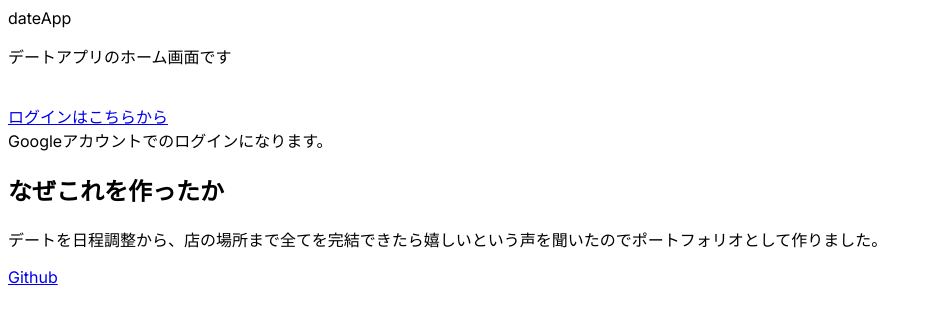
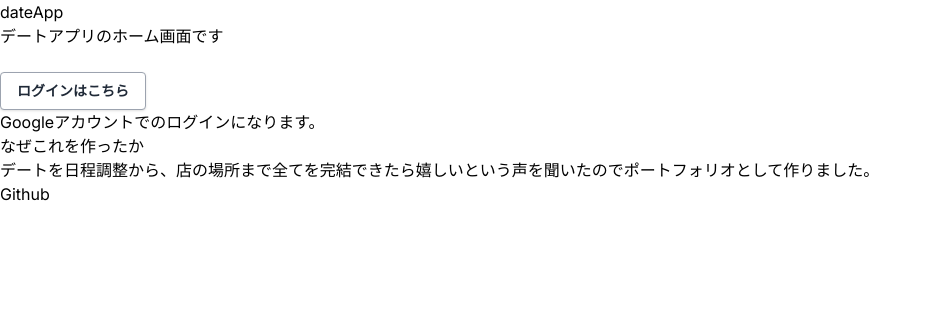
Before and after one commit to yanayana314159/dateApp, a Next.js app: page / in a window 1280 px wide. Shown: the top 324 px of the page, without its empty margins (0-940 px from the left). Built offline with nearby package versions, Linux system fonts and the light colour scheme.

Commit message:
カレンダーページの完成

```diff
--- a/app/components/authButtonClient.tsx
+++ b/app/components/authButtonClient.tsx
@@ -27,11 +27,21 @@ const AuthButtonClient = ({ session }: { session: Session | null }) => {
 
   return session ? (
     <>
-      <button onClick={handleSignOut}>Googleログアウト</button>
+      <button
+        className="bg-transparent hover:bg-blue-500 text-blue-700 font-semibold hover:text-white py-2 px-4 border border-blue-500 hover:border-transparent rounded"
+        onClick={handleSignOut}
+      >
+        Googleログアウト
+      </button>
     </>
   ) : (
     <>
-      <button onClick={handleSignIn}>Googleログイン</button>
+      <button
+        className="bg-transparent hover:bg-blue-500 text-blue-700 font-semibold hover:text-white py-2 px-4 border border-blue-500 hover:border-transparent rounded"
+        onClick={handleSignIn}
+      >
+        Googleログイン
+      </button>
     </>
   );
 };
--- /dev/null
+++ b/app/components/fullCalendar.tsx
@@ -0,0 +1,21 @@
+"use client";
+import FullCalendar from "@fullcalendar/react";
+import dayGridPlugin from "@fullcalendar/daygrid";
+
+type ItemProps = {
+  event: any;
+};
+
+const FullCalendarPage = ({ event }: ItemProps) => {
+  return (
+    <>
+      <FullCalendar
+        plugins={[dayGridPlugin]}
+        initialView="dayGridMonth"
+        events={event}
+      />
+    </>
+  );
+};
+
+export default FullCalendarPage;
--- a/app/components/getCalendarForm.tsx
+++ b/app/components/getCalendarForm.tsx
@@ -3,6 +3,7 @@ import { redirect, useRouter } from "next/navigation";
 import { createServerComponentClient } from "@supabase/auth-helpers-nextjs";
 import { cookies } from "next/headers";
 import { Database } from "../../lib/database.types";
+import FullCalendarPage from "./fullCalendar";
 
 export default async function GoogleCalenderform() {
   const supabase = createServerComponentClient<Database>({ cookies });
@@ -29,6 +30,7 @@ export default async function GoogleCalenderform() {
       }
     )
   ).json();
+
   const eventsData = events?.items?.map(
     (event: { summary: String; start: any; end: any }) => {
       //日付の処理を行う
@@ -46,9 +48,9 @@ export default async function GoogleCalenderform() {
       const endDate = event.end.date ? new Date(event.end.date) : null;
 
       return {
-        summary: event.summary,
-        start: startDateTime || startDate,
-        end: endDateTime || endDate,
+        title: event.summary,
+        start: startDateTime ? new Date(startDateTime) : startDate,
+        end: endDateTime ? new Date(endDateTime) : endDate,
       };
     }
   );
@@ -56,7 +58,13 @@ export default async function GoogleCalenderform() {
   return (
     <>
       <p>カレンダー情報</p>
-      <p suppressHydrationWarning={true}>{JSON.stringify(eventsData)}</p>
+
+      <FullCalendarPage event={eventsData} />
     </>
   );
 }
+
+/*
+  <p suppressHydrationWarning={true}>{JSON.stringify(eventsData)}</p>
+
+*/
--- a/app/page.tsx
+++ b/app/page.tsx
@@ -7,9 +7,15 @@ const Home: NextPage = () => {
     <>
       <header>dateApp</header>
       <div>
+        <article className="prose-gray">
           <p>デートアプリのホーム画面です</p>
           <br />
-        <Link href="/userpage/auth">ログインはこちらから</Link> <br />
+          <Link className="text-sm hover:text-gray-600" href="/userpage/auth">
+            <button className="bg-white hover:bg-gray-100 text-gray-800 font-semibold py-2 px-4 border border-gray-400 rounded shadow">
+              ログインはこちら
+            </button>
+          </Link>{" "}
+          <br />
           <a>Googleアカウントでのログインになります。</a>
           <h2>なぜこれを作ったか</h2>
           <p>
@@ -18,6 +24,7 @@ const Home: NextPage = () => {
           <a href="https://github.com/yanayana314159/dateApp" target="_blank">
             Github
           </a>
+        </article>
         <br />
       </div>
     </>
--- /dev/null
+++ b/postcss.config.js
@@ -0,0 +1,6 @@
+module.exports = {
+  plugins: {
+    tailwindcss: {},
+    autoprefixer: {},
+  },
+}
--- /dev/null
+++ b/tailwind.config.js
@@ -0,0 +1,14 @@
+/** @type {import('tailwindcss').Config} */
+module.exports = {
+  mode: "jit",
+  content: [
+    "./app/**/*.{js,ts,jsx,tsx,mdx}",
+
+    // Or if using `src` directory:
+    "./src/**/*.{js,ts,jsx,tsx,mdx}",
+  ],
+  theme: {
+    extend: {},
+  },
+  plugins: [],
+};
```
Also changed, not shown: package.json (+13 -0 lines), 1 other file (tests, documents, lock files or other folders). Lines whose indentation alone changed are shown as unchanged.
